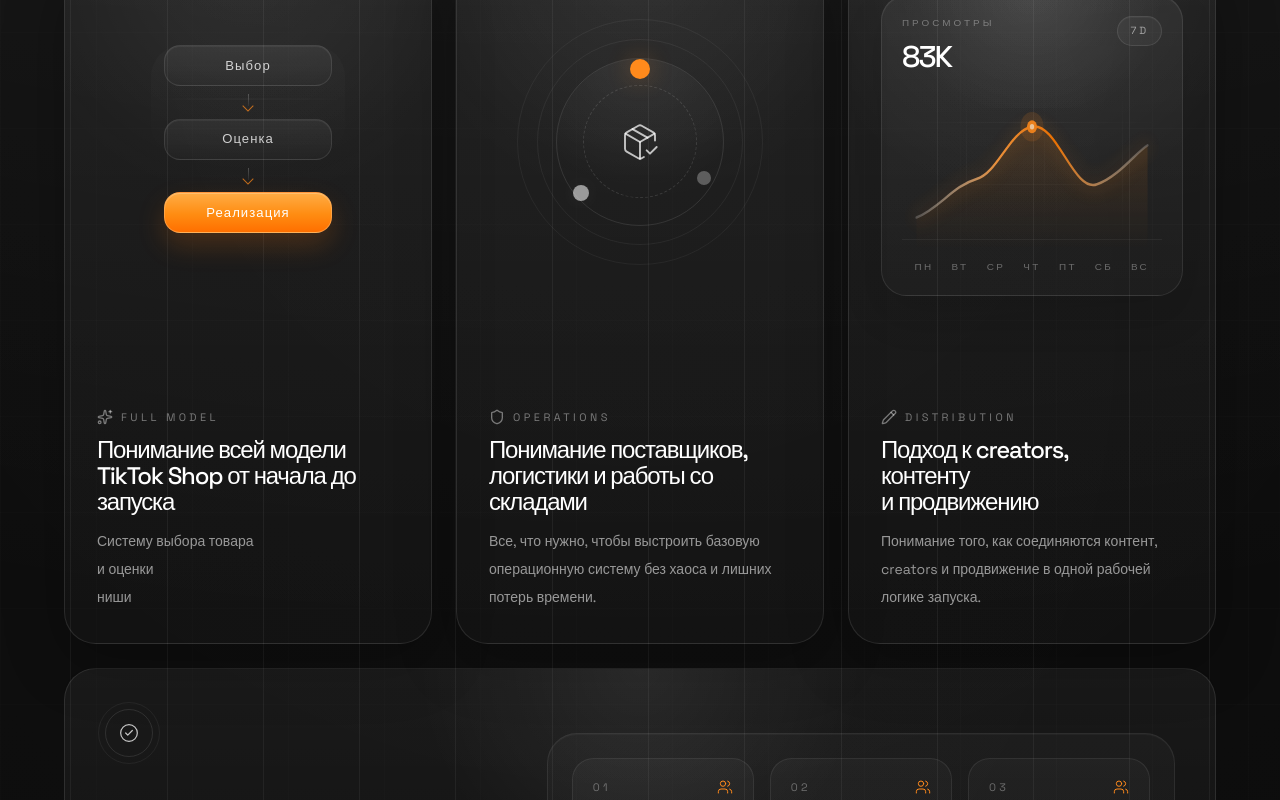
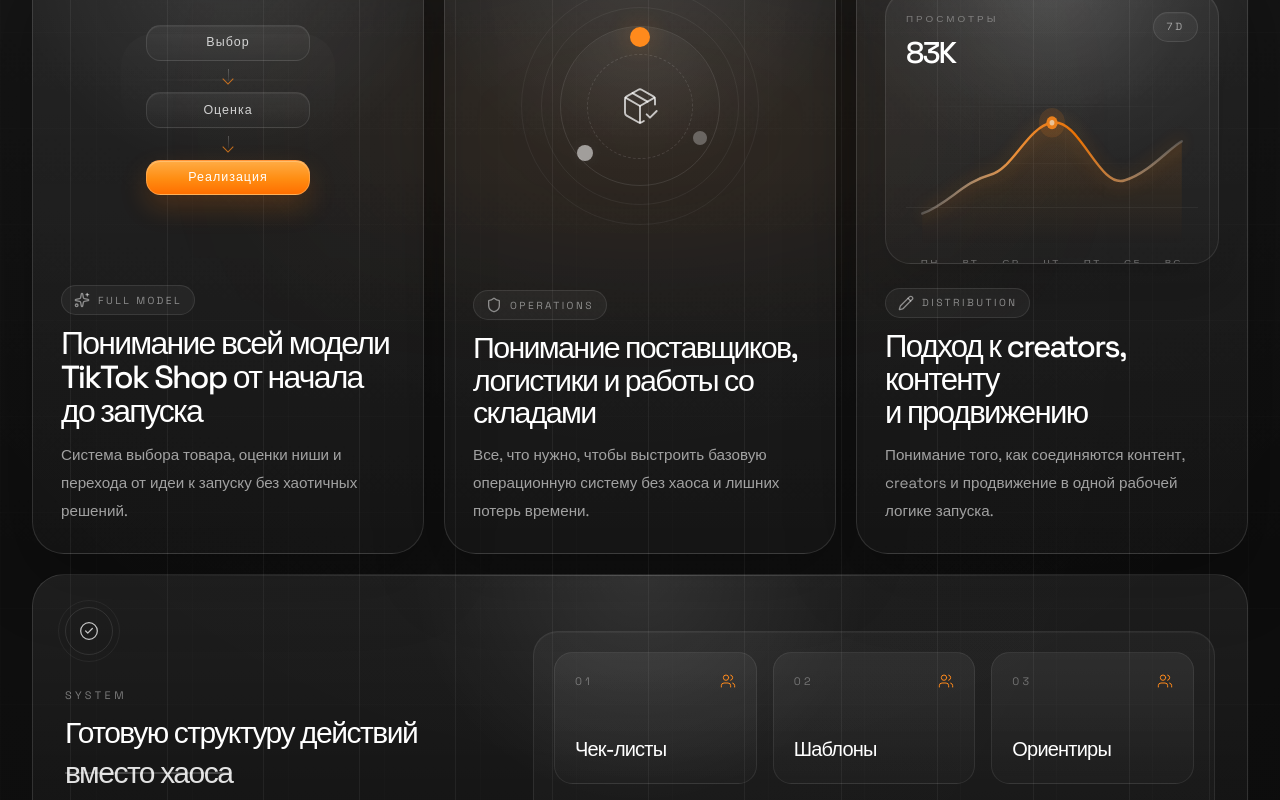
Before and after one commit to YaroslavSigidin/IVCHENKO, a React (Vite) app: page / in a window 1280 px wide. Shown: the part 3040-3840 px from the top of the page. Built offline with nearby package versions, Linux system fonts and the light colour scheme.

Commit message:
Improve program benefits section

```diff
--- a/src/App.jsx
+++ b/src/App.jsx
@@ -112,7 +112,8 @@ const audienceCards = [
 const outcomes = {
   primary: {
     title: 'Понимание всей модели TikTok Shop от начала до запуска',
-    supporting: 'Систему выбора товара\nи оценки\nниши',
+    supporting:
+      'Система выбора товара, оценки ниши и перехода от идеи к запуску без хаотичных решений.',
   },
   logistics: {
     title: 'Понимание поставщиков, логистики и работы со складами',
--- a/src/components/ui/program-benefits-features-8.jsx
+++ b/src/components/ui/program-benefits-features-8.jsx
@@ -21,7 +21,7 @@ export function ProgramBenefitsSection({
 }) {
   return (
     <section className="py-2 sm:py-4">
-      <div className="mx-auto max-w-3xl px-0 lg:max-w-6xl">
+      <div className="mx-auto max-w-3xl px-0 lg:max-w-[78rem]">
         <div className="text-center">
           <MobileReveal delay={0.02} y={18} blur={8} variant="fade">
             <div className="text-[0.68rem] uppercase tracking-[0.42em] text-white/40">
@@ -42,12 +42,16 @@ export function ProgramBenefitsSection({
           </MobileReveal>
         </div>
 
-        <div className="relative mt-10 sm:mt-12">
-          <div className="relative z-10 grid grid-cols-6 items-stretch gap-5 lg:gap-6">
+        <div className="relative mt-8 sm:mt-12">
+          <div
+            aria-hidden="true"
+            className="pointer-events-none absolute -inset-x-5 top-10 h-64 rounded-full bg-[radial-gradient(circle_at_center,rgba(255,138,28,0.08),transparent_68%)] blur-3xl"
+          />
+          <div className="relative z-10 grid grid-cols-6 items-stretch gap-4 sm:gap-5 lg:gap-5">
             <MobileReveal delay={0.04} y={24} blur={10} variant="drift-left" className="col-span-full h-full lg:col-span-2">
             <FeaturePanel className="col-span-full h-full overflow-hidden lg:col-span-2">
-              <CardContent className="relative flex h-full min-h-[380px] flex-col p-5 sm:min-h-[460px] sm:p-8 lg:h-[640px] xl:h-[680px]">
-                <div className="relative flex h-[206px] items-center justify-center sm:h-[248px] lg:h-[208px]">
+              <CardContent className="relative flex h-full min-h-[320px] flex-col p-5 sm:min-h-[400px] sm:p-7 lg:h-[560px] xl:h-[590px]">
+                <div className="relative flex h-[160px] items-center justify-center sm:h-[208px] lg:h-[178px]">
                   <div className="pointer-events-none absolute inset-x-[18%] top-[24%] bottom-[22%] rounded-[2rem] bg-[linear-gradient(180deg,rgba(255,255,255,0.02),rgba(255,255,255,0))]" />
                   <div className="pointer-events-none absolute inset-x-[18%] top-1/2 h-px -translate-y-1/2 bg-[linear-gradient(90deg,transparent,rgba(255,255,255,0.06),transparent)]" />
                   <div className="absolute inset-x-0 flex justify-center">
@@ -56,14 +60,14 @@ export function ProgramBenefitsSection({
                 </div>
 
                 <div className="mt-auto space-y-3 text-left">
-                  <div className="flex items-center gap-2 text-[0.62rem] uppercase tracking-[0.28em] text-white/42 sm:text-[0.68rem] sm:tracking-[0.32em]">
+                  <div className="inline-flex w-fit items-center gap-2 rounded-full border border-white/10 bg-white/[0.045] px-3 py-1.5 text-[0.58rem] uppercase tracking-[0.24em] text-white/48 sm:text-[0.64rem]">
                     <Sparkles className="size-4" />
                     Full Model
                   </div>
-                  <h3 className="text-[1.9rem] font-medium leading-[1.08] tracking-[-0.05em] text-white sm:text-2xl">
+                  <h3 className="text-[1.55rem] font-medium leading-[1.06] tracking-[-0.055em] text-white sm:text-[1.85rem] lg:text-[2rem]">
                     {benefits.primary.title}
                   </h3>
-                  <p className="whitespace-pre-line text-sm leading-7 text-white/56">
+                  <p className="text-[0.95rem] leading-7 text-white/60">
                     {benefits.primary.supporting}
                   </p>
                 </div>
@@ -73,9 +77,9 @@ export function ProgramBenefitsSection({
 
             <MobileReveal delay={0.1} y={24} blur={10} variant="pop" className="col-span-full h-full sm:col-span-3 lg:col-span-2">
             <FeaturePanel className="col-span-full h-full overflow-hidden sm:col-span-3 lg:col-span-2">
-              <CardContent className="flex h-full min-h-[380px] flex-col p-5 sm:min-h-[460px] sm:p-8 lg:h-[640px] xl:h-[680px]">
-	                <div className="relative flex h-[360px] items-start justify-center pt-[6.9rem] sm:h-[430px] sm:pt-[9.4rem]">
-	                  <div className="relative flex aspect-square size-[8rem] -translate-y-[56px] rounded-full border border-white/10 before:absolute before:-inset-4 before:rounded-full before:border before:border-white/6 after:absolute after:-inset-8 after:rounded-full after:border after:border-white/5 sm:size-[10.5rem] sm:-translate-y-[72px] lg:-translate-y-[88px] sm:before:-inset-5 sm:after:-inset-10">
+              <CardContent className="flex h-full min-h-[320px] flex-col p-5 sm:min-h-[400px] sm:p-7 lg:h-[560px] xl:h-[590px]">
+	                <div className="relative flex h-[190px] items-center justify-center sm:h-[240px] lg:h-[230px]">
+	                  <div className="relative flex aspect-square size-[8rem] rounded-full border border-white/10 before:absolute before:-inset-4 before:rounded-full before:border before:border-white/6 after:absolute after:-inset-8 after:rounded-full after:border after:border-white/5 sm:size-[10rem] sm:before:-inset-5 sm:after:-inset-10">
                     <div className="absolute inset-0 rounded-full bg-[radial-gradient(circle_at_top,rgba(255,255,255,0.06),transparent_70%)]" />
                     <div className="absolute inset-[1.25rem] rounded-full border border-dashed border-white/12 sm:inset-[1.65rem]" />
                     <div className="absolute left-1/2 top-0 h-4 w-4 -translate-x-1/2 rounded-full bg-[#ff8a1c] shadow-[0_0_24px_rgba(255,138,28,0.28)] sm:h-5 sm:w-5" />
@@ -86,14 +90,14 @@ export function ProgramBenefitsSection({
                 </div>
 
                 <div className="relative z-10 mt-auto space-y-3 text-left">
-                  <div className="flex items-center gap-2 text-[0.62rem] uppercase tracking-[0.28em] text-white/42 sm:text-[0.68rem] sm:tracking-[0.32em]">
+                  <div className="inline-flex w-fit items-center gap-2 rounded-full border border-white/10 bg-white/[0.045] px-3 py-1.5 text-[0.58rem] uppercase tracking-[0.24em] text-white/48 sm:text-[0.64rem]">
                     <Shield className="size-4" />
                     Operations
                   </div>
-                  <h3 className="text-[1.8rem] font-medium leading-[1.08] tracking-[-0.05em] text-white sm:text-2xl">
+                  <h3 className="text-[1.5rem] font-medium leading-[1.06] tracking-[-0.055em] text-white sm:text-[1.75rem] lg:text-[1.9rem]">
                     {benefits.logistics.title}
                   </h3>
-                  <p className="text-sm leading-7 text-white/56">
+                  <p className="text-[0.95rem] leading-7 text-white/60">
                     {benefits.logistics.supporting}
                   </p>
                 </div>
@@ -103,18 +107,18 @@ export function ProgramBenefitsSection({
 
             <MobileReveal delay={0.16} y={24} blur={10} variant="drift-right" className="col-span-full h-full lg:col-span-2">
             <FeaturePanel className="col-span-full h-full overflow-hidden lg:col-span-2">
-              <CardContent className="flex h-full min-h-[380px] flex-col p-5 sm:min-h-[460px] sm:p-8 lg:h-[640px] xl:h-[680px]">
+              <CardContent className="flex h-full min-h-[320px] flex-col p-5 sm:min-h-[400px] sm:p-7 lg:h-[560px] xl:h-[590px]">
                 <AppleHealthChart />
 
-                <div className="relative z-10 mt-auto space-y-3 pt-6 text-left sm:pt-8">
-                  <div className="flex items-center gap-2 text-[0.62rem] uppercase tracking-[0.28em] text-white/42 sm:text-[0.68rem] sm:tracking-[0.32em]">
+                <div className="relative z-10 mt-auto space-y-3 pt-5 text-left sm:pt-6">
+                  <div className="inline-flex w-fit items-center gap-2 rounded-full border border-white/10 bg-white/[0.045] px-3 py-1.5 text-[0.58rem] uppercase tracking-[0.24em] text-white/48 sm:text-[0.64rem]">
                     <Pencil className="size-4" />
                     Distribution
                   </div>
-                  <h3 className="whitespace-pre-line text-[1.85rem] font-medium leading-[1.08] tracking-[-0.05em] text-white sm:text-2xl">
+                  <h3 className="whitespace-pre-line text-[1.55rem] font-medium leading-[1.06] tracking-[-0.055em] text-white sm:text-[1.8rem] lg:text-[1.95rem]">
                     {benefits.marketing.title}
                   </h3>
-                  <p className="text-sm leading-7 text-white/56">
+                  <p className="text-[0.95rem] leading-7 text-white/60">
                     {benefits.marketing.supporting}
                   </p>
                 </div>
@@ -124,7 +128,7 @@ export function ProgramBenefitsSection({
 
             <MobileReveal delay={0.22} y={26} blur={12} variant="reveal" className="col-span-full">
             <FeaturePanel className="col-span-full overflow-hidden">
-              <CardContent className="grid h-full gap-6 p-5 sm:p-7 lg:grid-cols-[0.78fr_1.22fr] lg:gap-10 lg:p-10">
+              <CardContent className="grid h-full gap-6 p-5 sm:p-7 lg:grid-cols-[0.78fr_1.22fr] lg:gap-8 lg:p-8">
                 <div className="relative z-10 flex flex-col justify-between space-y-8 lg:max-w-xl">
                   <div className="relative flex aspect-square size-12 rounded-full border border-white/10 before:absolute before:-inset-2 before:rounded-full before:border before:border-white/6">
                     <CheckCircle2 className="m-auto size-5 text-white/74" strokeWidth={1.5} />
@@ -133,7 +137,7 @@ export function ProgramBenefitsSection({
                     <div className="text-[0.68rem] uppercase tracking-[0.32em] text-white/42">
                       System
                     </div>
-                    <h3 className="text-2xl font-medium tracking-[-0.05em] text-white">
+                    <h3 className="text-2xl font-medium tracking-[-0.05em] text-white sm:text-3xl">
                       <span className="block">Готовую структуру действий</span>
                       <span className="relative mt-1 block w-fit text-white/88">
                         <span className="absolute left-0 right-0 top-1/2 h-px -translate-y-1/2 bg-white/38" />
@@ -146,12 +150,12 @@ export function ProgramBenefitsSection({
                   </div>
                 </div>
 
-                <div className="relative mt-4 overflow-hidden rounded-[1.9rem] border border-white/8 bg-[linear-gradient(180deg,rgba(255,255,255,0.028),rgba(255,255,255,0.02))] p-4 pb-5 shadow-[inset_0_1px_0_rgba(255,255,255,0.03)] sm:-mb-16 sm:mt-6 sm:p-6 sm:pb-24">
+                <div className="relative mt-4 overflow-hidden rounded-[1.55rem] border border-white/8 bg-[linear-gradient(180deg,rgba(255,255,255,0.04),rgba(255,255,255,0.018))] p-4 pb-5 shadow-[inset_0_1px_0_rgba(255,255,255,0.04)] sm:mt-6 sm:p-5">
                   <div className="relative grid gap-4 sm:grid-cols-3">
                     {benefits.structure.items.map((item, index) => (
                       <div
                         key={item}
-                        className="group relative flex min-h-[132px] flex-col rounded-[1.35rem] border border-white/8 bg-[linear-gradient(180deg,rgba(255,255,255,0.03),rgba(255,255,255,0.015))] px-4 py-4 transition-all duration-300 hover:border-white/14 hover:bg-white/[0.04] sm:min-h-[150px] sm:px-5 sm:py-5"
+                        className="group relative flex min-h-[112px] flex-col rounded-[1.15rem] border border-white/8 bg-[linear-gradient(180deg,rgba(255,255,255,0.055),rgba(255,255,255,0.02))] px-4 py-4 transition-all duration-300 hover:border-[#ff8a1c]/30 hover:bg-white/[0.055] sm:min-h-[132px] sm:px-5 sm:py-5"
                       >
                         <div className="flex items-center justify-between gap-3">
                           <span className="text-[0.68rem] uppercase tracking-[0.3em] text-white/34">
@@ -183,8 +187,15 @@ export function ProgramBenefitsSection({
 
 function FeaturePanel({ children, className }) {
   return (
-    <Card className={['relative overflow-hidden', className].join(' ')}>
-      <div className="absolute inset-0 bg-[radial-gradient(circle_at_top,rgba(255,255,255,0.07),transparent_34%)]" />
+    <Card
+      className={[
+        'group relative overflow-hidden rounded-[1.75rem] border-white/12 bg-[linear-gradient(180deg,rgba(255,255,255,0.07),rgba(255,255,255,0.025))] shadow-[0_24px_70px_rgba(0,0,0,0.28)] transition duration-300 hover:border-[#ff8a1c]/24 hover:bg-[linear-gradient(180deg,rgba(255,255,255,0.085),rgba(255,255,255,0.03))] sm:rounded-[2rem]',
+        className,
+      ].join(' ')}
+    >
+      <div className="absolute inset-0 bg-[radial-gradient(circle_at_top,rgba(255,255,255,0.09),transparent_34%)]" />
+      <div className="absolute inset-x-8 top-0 h-px bg-[linear-gradient(90deg,transparent,rgba(255,255,255,0.28),transparent)] opacity-60" />
+      <div className="absolute inset-x-8 bottom-0 h-24 bg-[radial-gradient(circle_at_bottom,rgba(255,138,28,0.08),transparent_72%)] opacity-0 transition duration-300 group-hover:opacity-100" />
       {children}
     </Card>
   )
@@ -194,9 +205,9 @@ function LaunchUserFlow() {
   return (
     <div
       aria-hidden="true"
-      className="relative h-[148px] w-[min(210px,68vw)] sm:h-[188px] sm:w-[232px]"
+      className="relative h-[132px] w-[min(210px,68vw)] sm:h-[170px] sm:w-[232px]"
     >
-      <div className="relative z-10 flex h-full translate-y-[40px] flex-col items-center justify-center gap-1.5 sm:gap-2">
+      <div className="relative z-10 flex h-full translate-y-[22px] flex-col items-center justify-center gap-1.5 sm:translate-y-[30px] sm:gap-2">
         <LaunchFlowButton>Выбор</LaunchFlowButton>
         <LaunchFlowArrow />
         <LaunchFlowButton>Оценка</LaunchFlowButton>
@@ -211,7 +222,7 @@ function LaunchFlowButton({ children, accent = false }) {
   return (
     <div
       className={cn(
-        'flex h-10 w-[146px] items-center justify-center rounded-[1rem] border text-[0.72rem] font-medium tracking-[0.08em] shadow-[inset_0_1px_0_rgba(255,255,255,0.05)] transition-[transform,border-color,background-color,box-shadow] duration-200 ease-out sm:h-12 sm:w-[168px] sm:text-[0.82rem]',
+        'flex h-9 w-[140px] items-center justify-center rounded-[0.9rem] border text-[0.68rem] font-medium tracking-[0.08em] shadow-[inset_0_1px_0_rgba(255,255,255,0.05)] transition-[transform,border-color,background-color,box-shadow] duration-200 ease-out sm:h-11 sm:w-[164px] sm:text-[0.78rem]',
         accent
           ? 'border-[#ffb56a]/54 bg-[linear-gradient(180deg,#ffac45_0%,#ff8d12_54%,#ff6f00_100%)] text-white shadow-[inset_0_1px_0_rgba(255,255,255,0.22),0_12px_28px_rgba(255,122,12,0.2)]'
           : 'border-white/10 bg-[linear-gradient(180deg,rgba(255,255,255,0.06),rgba(255,255,255,0.02))] text-white/78',
```
